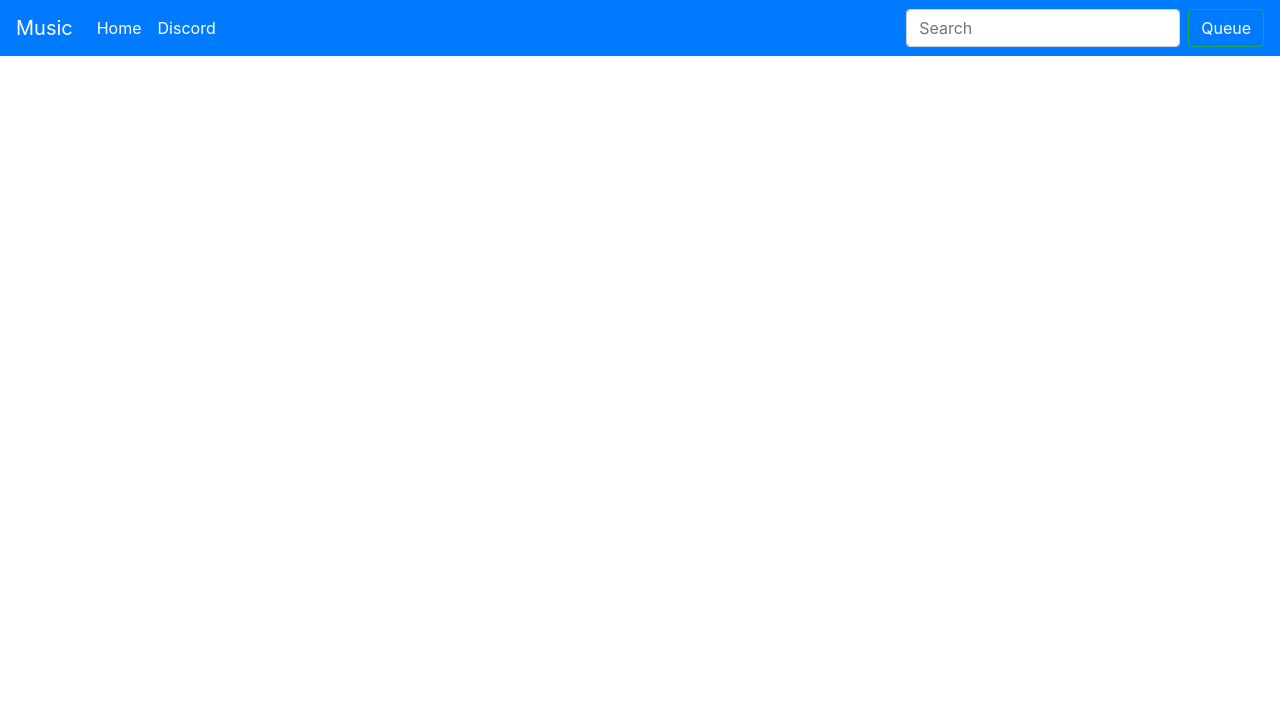
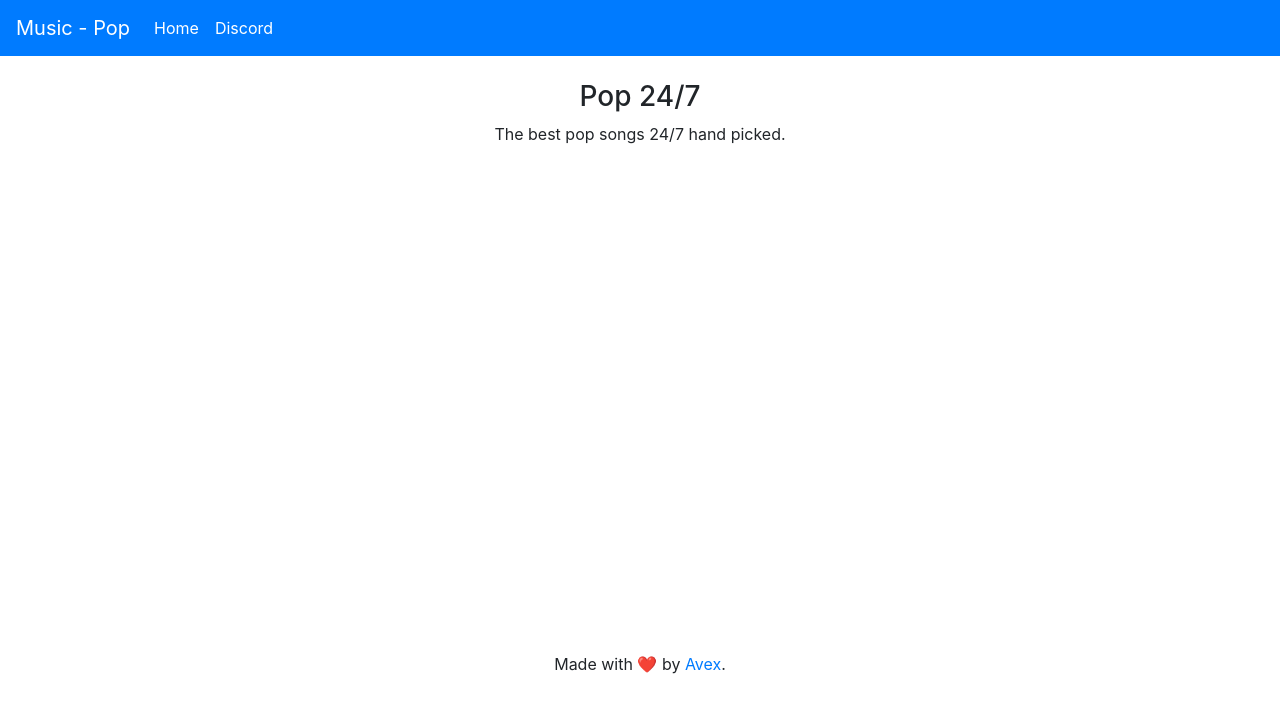
Before and after one commit to Vexxlol/music, a website: page webserver/index.html in a window 1280 px wide. Drawn offline with nearby package versions, Linux system fonts and the light colour scheme; no server answers.

Commit message:
ready to release alpha 1.0.0

```diff
--- a/music/player.js
+++ b/music/player.js
@@ -3,7 +3,7 @@ let funcs = {}
 const db = require('./db/songs.json')
 const webS = require('../webserver/server.js')
 let poss = 0;
-let popS = 210;
+let popS = 0;
 funcs.playerPop = (pos, s) => {
   parseInt(pos)
   parseInt(s)
@@ -37,7 +37,6 @@ function broadCastPop(pos) {
 }
 
 funcs.getPosPop = () => {
-  console.log(poss + " " + popS)
   return `${poss} ${popS}`;
 }
 
--- a/webserver/index.html
+++ b/webserver/index.html
@@ -1,14 +1,14 @@
 <!DOCTYPE html>
 <html>
 <head>
-<title>Music - Pop</title>
+<title>POP 24/7</title>
 
 <link rel="stylesheet" href="https://stackpath.bootstrapcdn.com/bootstrap/4.4.1/css/bootstrap.min.css" integrity="sha384-Vkoo8x4CGsO3+Hhxv8T/Q5PaXtkKtu6ug5TOeNV6gBiFeWPGFN9MuhOf23Q9Ifjh" crossorigin="anonymous">
 </head>
 <body>
 
 <nav class="navbar navbar-expand-lg navbar-light bg-primary text-white">
-<a class="navbar-brand text-white" href="#">Music</a>
+<a class="navbar-brand text-white" href="#">Music - Pop</a>
 <button class="navbar-toggler" type="button" data-toggle="collapse" data-target="#navbarSupportedContent" aria-controls="navbarSupportedContent" aria-expanded="false" aria-label="Toggle navigation">
 <span class="navbar-toggler-icon"></span>
 </button>
@@ -21,16 +21,18 @@
 <a class="nav-link text-white" href="">Discord</a>
 </li>
 </ul>
-<form class="form-inline my-2 my-lg-0">
-<input id="queue"class="form-control mr-sm-2" type="search" placeholder="Search" aria-label="Search">
-<span class="btn btn-outline-success my-2 my-sm-0 text-white"  onClick="enq()">Queue</button>
-</form>
 </div>
 </nav>
 <br>
 
 <center>
-<iframe id="music" width="760" height="500" src="" frameborder="0" allow="accelerometer; autoplay; encrypted-media; gyroscope; picture-in-picture" allowfullscreen></iframe>
+  <h3>Pop 24/7</h3>
+  <span>The best pop songs 24/7 hand picked.</span><br>
+<iframe id="music" width="900" height="500" src="" frameborder="0" allow="accelerometer; autoplay; encrypted-media; gyroscope; picture-in-picture" allowfullscreen></iframe>
+</center>
+
+<center>
+  <span>Made with ❤️ by <a href="https://discord.gg/j4aQWx">Avex</a>.
 </center>
 
 <script src="https://code.jquery.com/jquery-3.4.1.slim.min.js" integrity="sha384-J6qa4849blE2+poT4WnyKhv5vZF5SrPo0iEjwBvKU7imGFAV0wwj1yYfoRSJoZ+n" crossorigin="anonymous"></script>
@@ -53,3 +55,10 @@
   })
 
 </script>
+
+<style>
+  * {
+    overflow: hidden;
+  }
+
+</style>
--- a/webserver/server.js
+++ b/webserver/server.js
@@ -10,7 +10,7 @@ app.get('/', (req, res) => {
 });
 
 io.on('connection', (socket) => {
-  console.log('a user connected');
+  //console.log('a user connected');
 
   socket.on('joinRoom', () => {
     var dd = player.getPosPop();
@@ -18,13 +18,13 @@ io.on('connection', (socket) => {
     var pos = dd.slice(0, 1)
     var into = dd.slice(1)
 
-    console.log(into)
+    //console.log(into)
 
     socket.emit('song', { url: queue.popQueue[pos].split(' ').slice(0, 1), into: into})
   })
 
   socket.on('disconnect', () => {
-    console.log('user disconnected');
+    //console.log('user disconnected');
   });
 });
 
```
